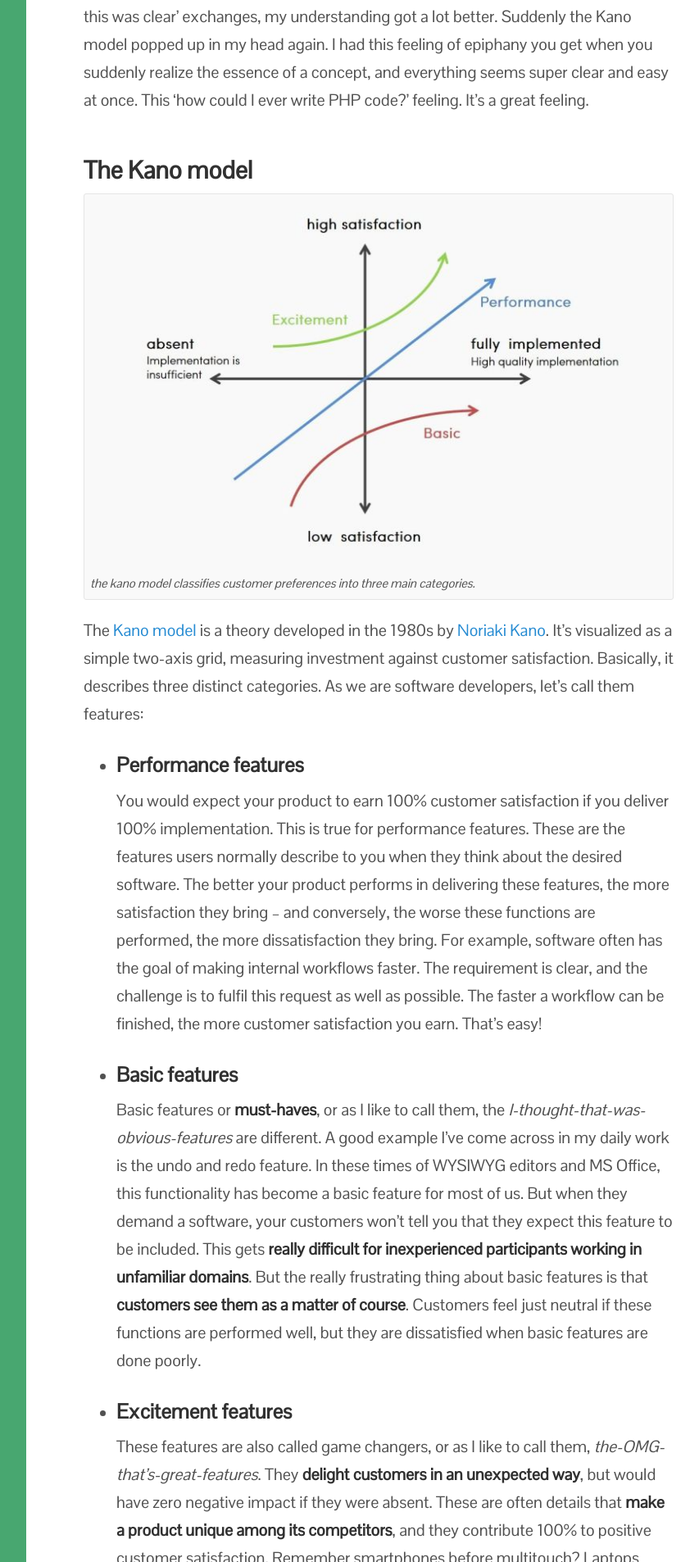
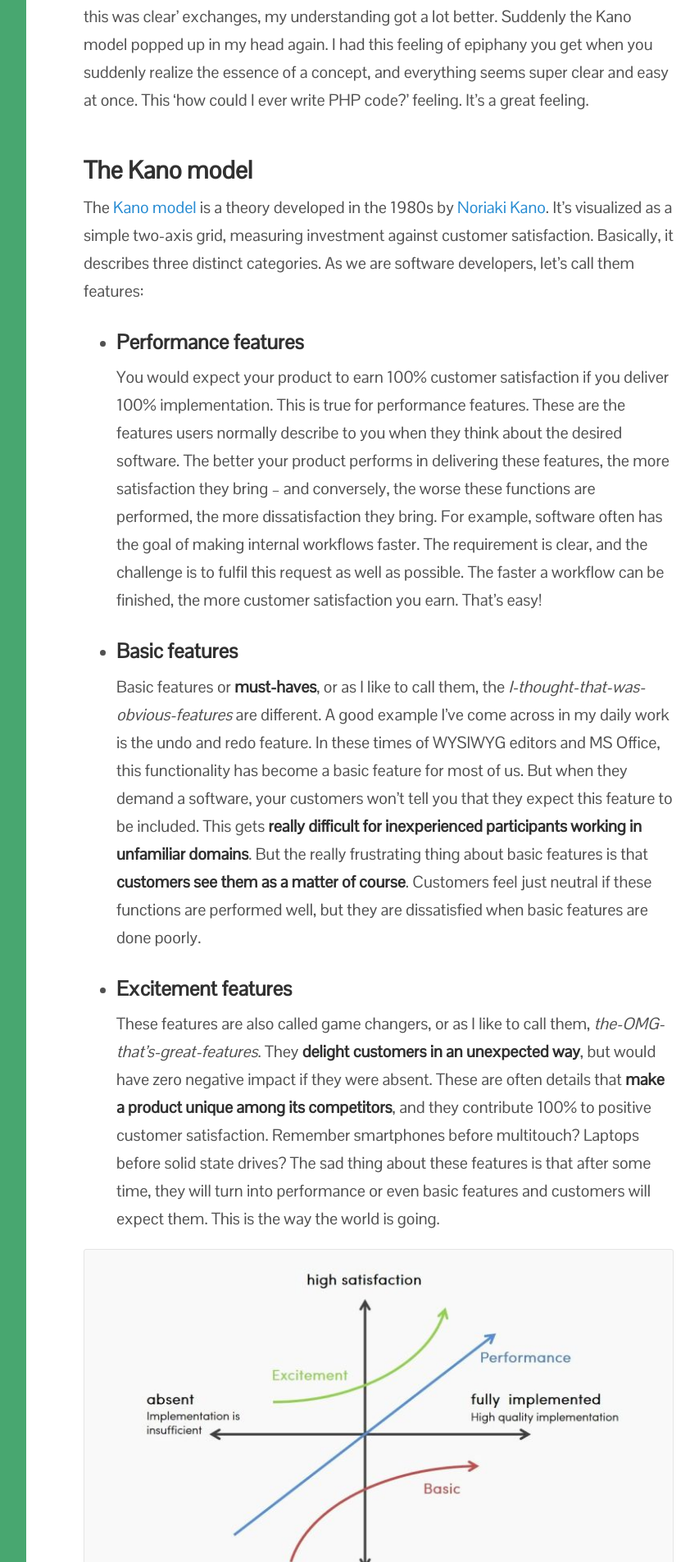
Before and after one commit to duffleit/duffleit.github.io-deprecated, a Jekyll site: the page built from _posts/2016-03-21-keep-the-kano-model-in-mind.md, in a window 1280 px wide. Shown: the part 570-2476 px from the top of the page at 82% size, without its empty margins (268-1121 px from the left). Built offline with Jekyll 4.4.1, drawn with Linux system fonts in a browser that asks for light colours; nearby versions of some CDN libraries; some of the changed text lies outside the part shown.

Commit message:
Update 2016-03-21-keep-the-kano-model-in-mind.md

```diff
--- a/_posts/2016-03-21-keep-the-kano-model-in-mind.md
+++ b/_posts/2016-03-21-keep-the-kano-model-in-mind.md
@@ -12,8 +12,6 @@ This attitude changed some weeks ago during a __meeting with a customer__. The t
 
 ## The Kano model
 
-{% include image.html url="/images/kano-model.jpg" description="the kano model classifies customer preferences into three main categories." %}
-
 The [Kano model]("https://en.wikipedia.org/wiki/Kano_model") is a theory developed in the 1980s by [Noriaki Kano]("https://en.wikipedia.org/wiki/Noriaki_Kano"). It’s visualized as a simple two-axis grid, measuring investment against customer satisfaction. Basically, it describes three distinct categories. As we are software developers, let’s call them features:
 
 - ### Performance features
@@ -25,6 +23,8 @@ Basic features or __must-haves__, or as I like to call them, the _I-thought-that
 - ### Excitement features
 These features are also called game changers, or as I like to call them, _the-OMG-that’s-great-features_. They __delight customers in an unexpected way__, but would have zero negative impact if they were absent. These are often details that __make a product unique among its competitors__, and they contribute 100% to positive customer satisfaction. Remember smartphones before multitouch? Laptops before solid state drives? The sad thing about these features is that after some time, they will turn into performance or even basic features and customers will expect them. This is the way the world is going.
 
+{% include image.html url="/images/kano-model.jpg" description="the kano model classifies customer preferences into three main categories." %}
+
 ## The salient point
 
 As you are familiar with these three categories, you may be asking yourself, ‘Nice, but where’s the excitement feature in this post?’ Well, the __real essence__ of the Kano model is that __customers will usually tell you about only the performance features__. Sound familiar? Well, I don’t have the statistics, but I would bet 80% of customer requirements consist of performance features. That’s why the __supreme challange is to figure out those basic and excitement features__ that customers want, because these features can make the difference between good software and the Windows metro calculator.
```
